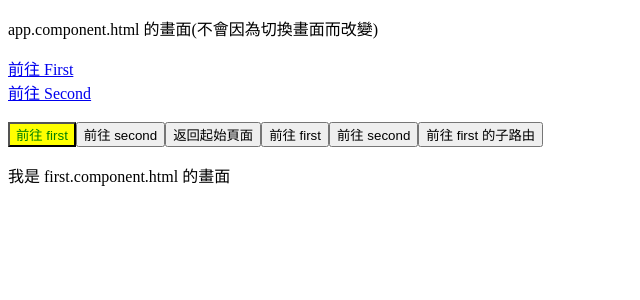
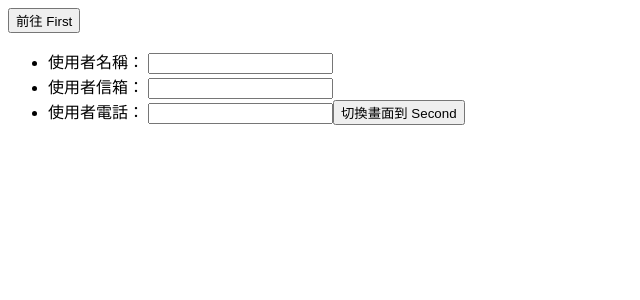
Before and after one commit to Musukeki/route_demo, an Angular app: page /first in a window 1280 px wide. Shown: the top 300 px of the page, without its empty margins (0-640 px from the left). Built offline with nearby package versions, Linux system fonts and the light colour scheme.

Commit message:
新增 service 作法一

```diff
--- /dev/null
+++ b/src/app/@service/example.service.ts
@@ -0,0 +1,13 @@
+import { Injectable } from '@angular/core';
+
+@Injectable({
+  providedIn: 'root'
+})
+export class ExampleService {
+
+  userNameService!: string;
+  userEmailService!: string;
+  userPhoneService!: number;
+
+  constructor() { }
+}
--- a/src/app/app.component.html
+++ b/src/app/app.component.html
@@ -1,13 +1,13 @@
-<p>app.component.html 的畫面(不會因為切換畫面而改變)</p>
+<!-- <p>app.component.html 的畫面(不會因為切換畫面而改變)</p> -->
 
 <!-- html 導航 -->
-<a routerLink="/first">前往 First</a>
+<!-- <a routerLink="/first">前往 First</a>
 <br>
 <a routerLink="/second">前往 Second</a>
 <br>
 <br>
 <button routerLink="/first" routerLinkActive="firstPageCss">前往 first</button>
-<button routerLink="/second" routerLinkActive="secondPageCss">前往 second</button>
+<button routerLink="/second" routerLinkActive="secondPageCss">前往 second</button> -->
 
 <!-- TypeScript 程式切換 -->
 <!-- 作法 1 -->
@@ -16,9 +16,9 @@
 <button (click)="checkOutToSecond()">前往 second</button> -->
 
 <!-- 作法 2 -->
-<button (click)="checkTo('/')">返回起始頁面</button>
+<!-- <button (click)="checkTo('/')">返回起始頁面</button>
 <button (click)="checkTo('/first')">前往 first</button>
 <button (click)="checkTo('/second')">前往 second</button>
-<button (click)="checkTo('/first/child-a')">前往 first 的子路由</button>
-
+<button (click)="checkTo('/first/child-a')">前往 first 的子路由</button> -->
+<button (click)="checkToFirst()">前往 First</button>
 <router-outlet></router-outlet>
--- a/src/app/app.component.ts
+++ b/src/app/app.component.ts
@@ -11,6 +11,10 @@ export class AppComponent {
   title = 'route_demo';
 
   constructor(private router: Router) {}
+
+  checkToFirst() {
+    this.router.navigateByUrl('/first')
+  }
 
   ngOnInit() {
 
@@ -28,7 +32,7 @@ export class AppComponent {
   // }
 
   // 作法 2
-  checkTo(url: string) {
-    this.router.navigate([url])
-  }
+  // checkTo(url: string) {
+  //   this.router.navigate([url])
+  // }
 }
--- a/src/app/first/first.component.html
+++ b/src/app/first/first.component.html
@@ -1,2 +1,18 @@
-<p>我是 first.component.html 的畫面</p>
-<router-outlet></router-outlet>
+<!-- <p>我是 first.component.html 的畫面</p> -->
+<!-- <router-outlet></router-outlet> -->
+
+<ul>
+  <li>
+    使用者名稱：
+    <input [(ngModel)]="userName">
+  </li>
+  <li>
+    使用者信箱：
+    <input [(ngModel)]="userEmail">
+  </li>
+  <li>
+    使用者電話：
+    <input [(ngModel)]="userPhone">
+    <button (click)="switchView()">切換畫面到 Second</button>
+  </li>
+</ul>
--- a/src/app/first/first.component.ts
+++ b/src/app/first/first.component.ts
@@ -1,12 +1,33 @@
 import { Component } from '@angular/core';
-import { RouterOutlet } from '@angular/router';
+import { FormsModule } from '@angular/forms';
+import { RouterOutlet, Router } from '@angular/router';
+import { ExampleService } from '../@service/example.service';
 
 @Component({
   selector: 'app-first',
-  imports: [RouterOutlet],
+  imports: [
+    RouterOutlet,
+    FormsModule
+  ],
   templateUrl: './first.component.html',
   styleUrl: './first.component.scss'
 })
 export class FirstComponent {
 
+  // ngModel 是雙向綁定，因此使用者輸入什麼內容，下方變數的值就會是對應的內容
+  userName!: string;
+  userEmail!: string;
+  userPhone!: number;
+
+  constructor(private exampleService: ExampleService,
+              private router: Router
+  ) {}
+
+  switchView() {
+    this.exampleService.userNameService = this.userName;
+    this.exampleService.userEmailService = this.userEmail;
+    this.exampleService.userPhoneService = this.userPhone;
+    this.router.navigateByUrl('/second');
+  }
+
 }
--- a/src/app/second/second.component.html
+++ b/src/app/second/second.component.html
@@ -1 +1,13 @@
-<p>我是 second.component.html 的畫面</p>
+<!-- <p>我是 second.component.html 的畫面</p> -->
+
+<ul>
+  <li>
+    使用者名稱：{{ getFirstUserName }}
+  </li>
+  <li>
+    使用者信箱：{{ getFirstUserEmail }}
+  </li>
+  <li>
+    使用者電話：{{ getFirstUserPhone }}
+  </li>
+</ul>
--- a/src/app/second/second.component.ts
+++ b/src/app/second/second.component.ts
@@ -1,3 +1,5 @@
+import { parse } from './../../../node_modules/@angular/build/node_modules/vite/node_modules/postcss/lib/postcss.d';
+import { ExampleService } from './../@service/example.service';
 import { Component } from '@angular/core';
 
 @Component({
@@ -8,4 +10,17 @@ import { Component } from '@angular/core';
 })
 export class SecondComponent {
 
+  getFirstUserName!: string;
+  getFirstUserEmail!: string;
+  getFirstUserPhone!: number;
+
+
+  constructor(private exampleService: ExampleService) {}
+
+  ngOnInit(): void {
+    this.getFirstUserName = this.exampleService.userNameService;
+    this.getFirstUserEmail = this.exampleService.userEmailService;
+    this.getFirstUserPhone = this.exampleService.userPhoneService;
+  }
+
 }
```
